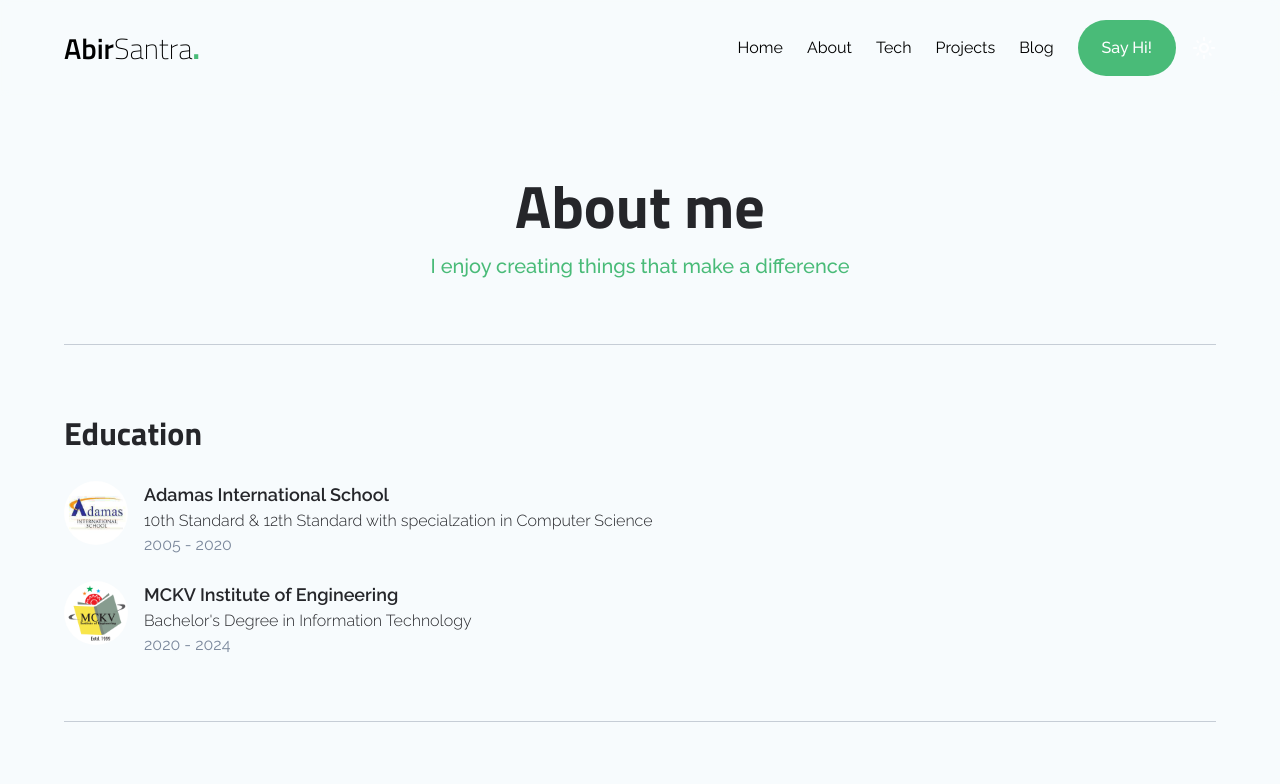
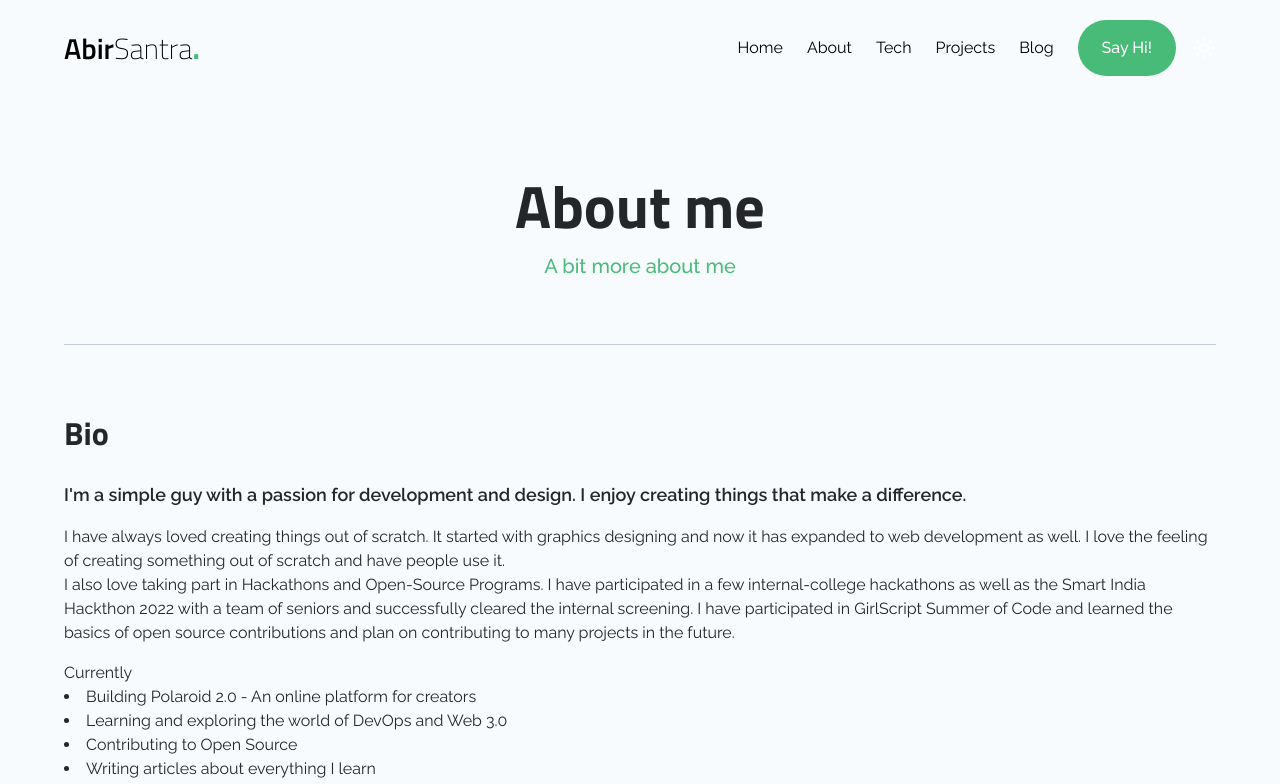
Before and after one commit to AbirSantra/MyPage, a Next.js app: page /about in a window 1280 px wide. Shown: the top 784 px of the page. Built offline with nearby package versions, Linux system fonts and the light colour scheme.

Commit message:
Added bio section to about page

```diff
--- a/pages/about.js
+++ b/pages/about.js
@@ -21,9 +21,53 @@ const about = () => {
             About me
           </h1>
           <p className="text-main-dark text-xl font-medium text-center">
-            I enjoy creating things that make a difference
+            A bit more about me
           </p>
         </div>
+        <div className="line w-full max-w-[1440px] h-[1px] bg-light-grey/40"></div>
+
+        {/* Experience */}
+        <div className="w-full flex flex-col justify-center items-start gap-6">
+          <h2 className="font-Titillium text-[1.8rem] sm:text-[2rem] text-dark-black dark:text-white-one">
+            Bio
+          </h2>
+          {/* Adamas */}
+          <div className="flex justify-start items-start flex-col gap-4 text-dark-black dark:text-white-one">
+            <p className="font-semibold text-lg">
+              I'm a simple guy with a passion for development and design. I
+              enjoy creating things that make a difference.
+            </p>
+            <p className="font-normal">
+              I have always loved creating things out of scratch. It started
+              with graphics designing and now it has expanded to web development
+              as well. I love the feeling of creating something out of scratch
+              and have people use it.
+              <br /> I also love taking part in Hackathons and Open-Source
+              Programs. I have participated in a few internal-college hackathons
+              as well as the Smart India Hackthon 2022 with a team of seniors
+              and successfully cleared the internal screening. I have
+              participated in GirlScript Summer of Code and learned the basics
+              of open source contributions and plan on contributing to many
+              projects in the future.
+            </p>
+            <div className="font-normal">
+              Currently
+              <li className="">
+                Building Polaroid 2.0 - An online platform for creators
+              </li>
+              <li className="">
+                Learning and exploring the world of DevOps and Web 3.0
+              </li>
+              <li className="">Contributing to Open Source</li>
+              <li className="">Writing articles about everything I learn</li>
+              <li className="">
+                Looking for Developer Roles (preferably remote but open to all
+                options)
+              </li>
+            </div>
+          </div>
+        </div>
+
         <div className="line w-full max-w-[1440px] h-[1px] bg-light-grey/40"></div>
 
         {/* Education */}
```
